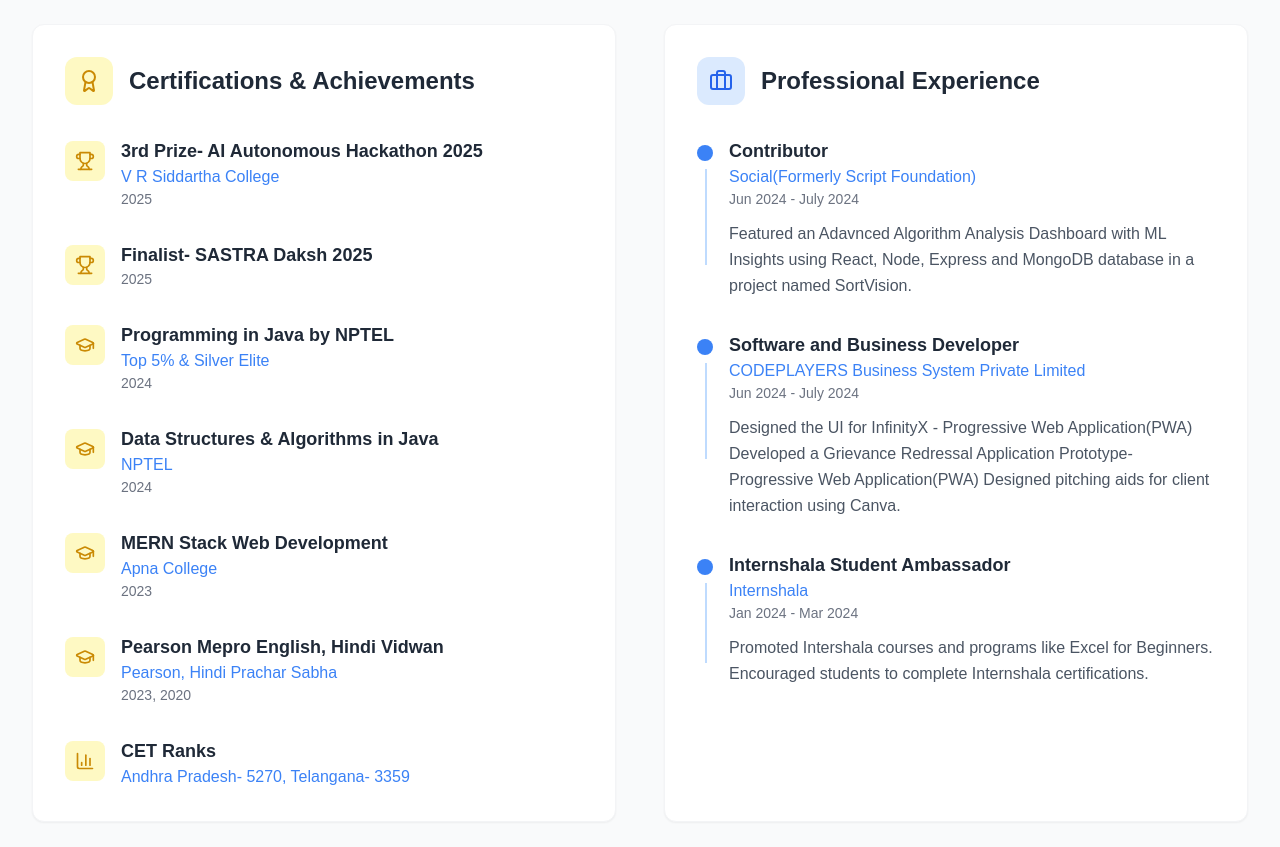
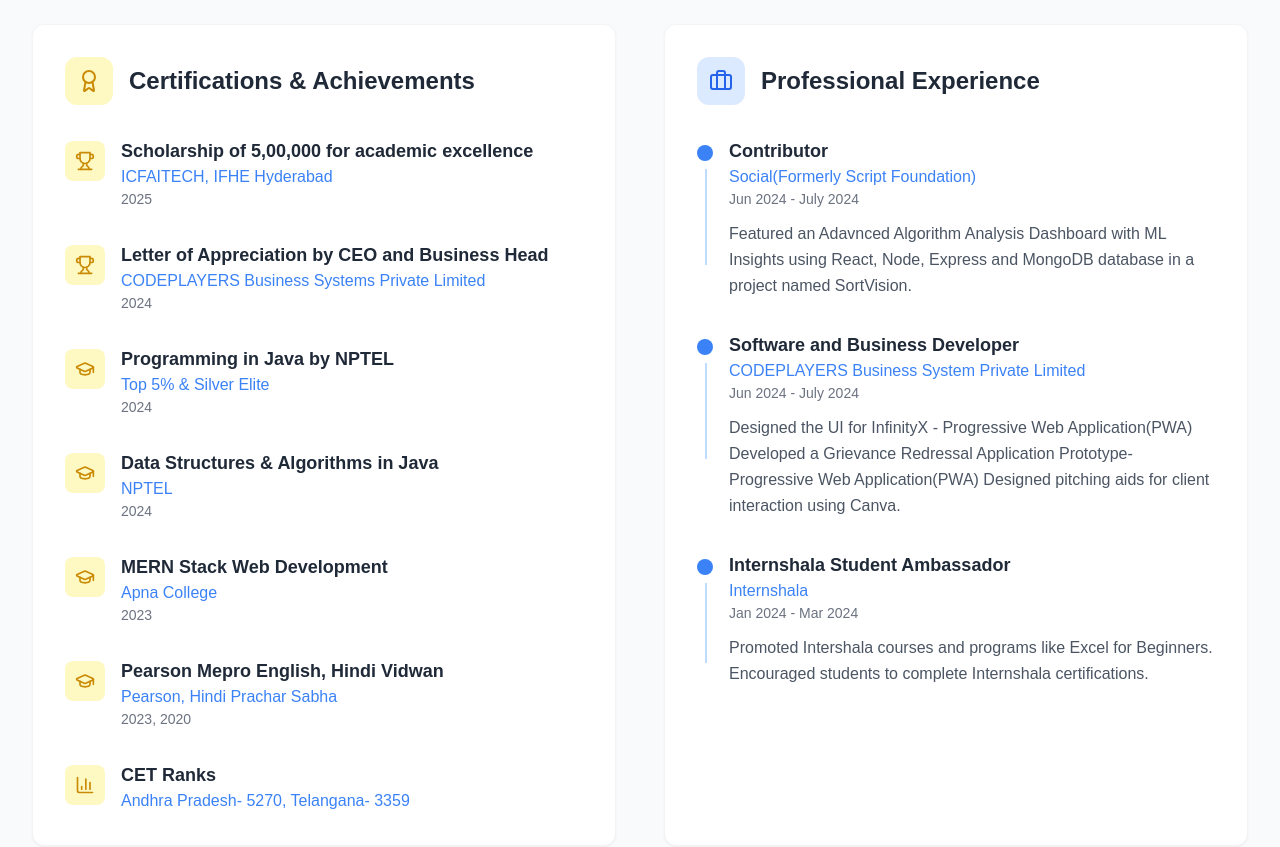
Before and after one commit to MRohit-2003/Portfolio-M-Rohit, a Next.js app: page / in a window 1280 px wide. Shown: the part 1860-2707 px from the top of the page. Built offline with nearby package versions, Linux system fonts and the light colour scheme.

Commit message:
Achievements Section updated in home.tsx

```diff
--- a/app/home.tsx
+++ b/app/home.tsx
@@ -328,9 +328,9 @@ export default function Portfolio() {
                 </div>
                 <div>
                   <h4 className="font-bold text-gray-800 text-base sm:text-lg dark:text-gray-100">
-                    3rd Prize- AI Autonomous Hackathon 2025
+                    Scholarship of 5,00,000 for academic excellence
                   </h4>
-                  <p className="text-blue-500 font-medium">V R Siddartha College</p>
+                  <p className="text-blue-500 font-medium">ICFAITECH, IFHE Hyderabad</p>
                   <p className="text-gray-500 text-sm dark:text-gray-400">2025</p>
                 </div>
               </div>
@@ -342,9 +342,10 @@ export default function Portfolio() {
                 </div>
                 <div>
                   <h4 className="font-bold text-gray-800 text-base sm:text-lg dark:text-gray-100">
-                    Finalist- SASTRA Daksh 2025
+                    Letter of Appreciation by CEO and Business Head
                   </h4>
-                  <p className="text-gray-500 text-sm dark:text-gray-400">2025</p>
+                  <p className="text-blue-500 font-medium">CODEPLAYERS Business Systems Private Limited</p>
+                  <p className="text-gray-500 text-sm dark:text-gray-400">2024</p>
                 </div>
               </div>
 
```
